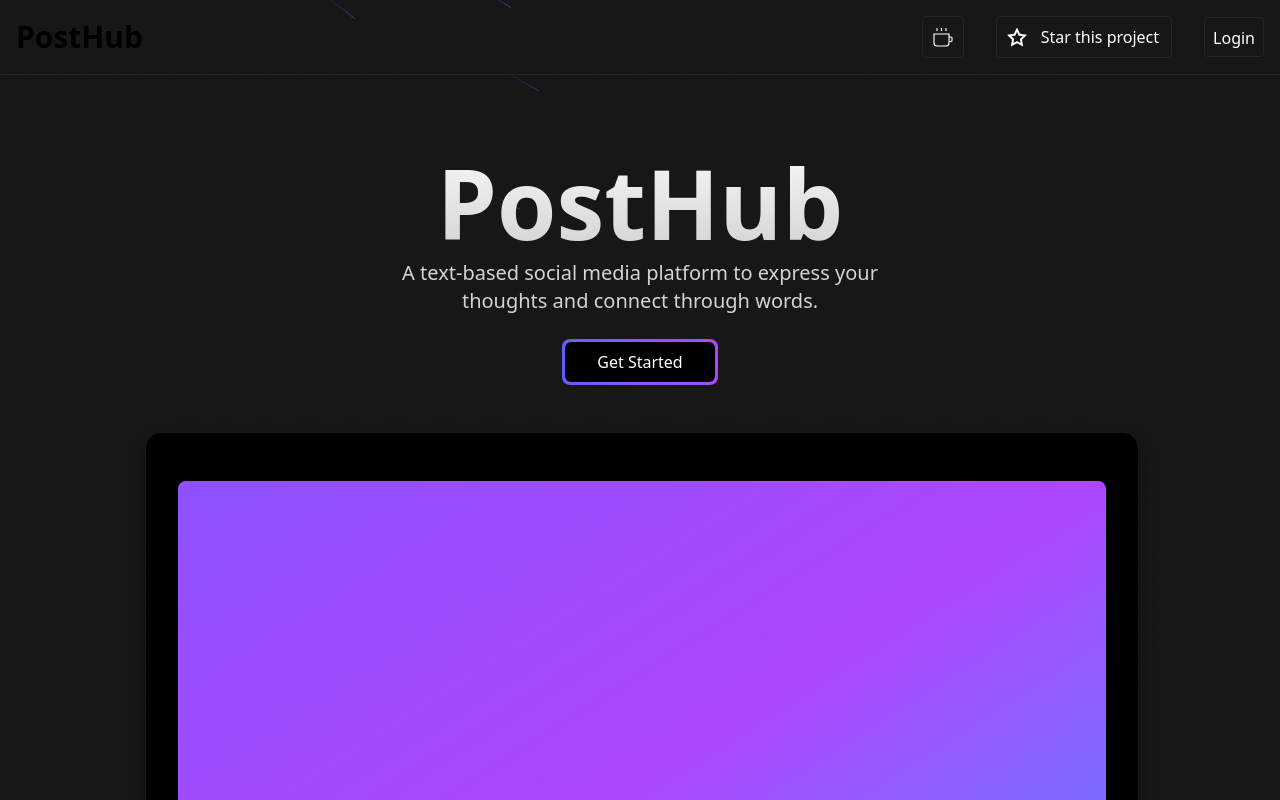
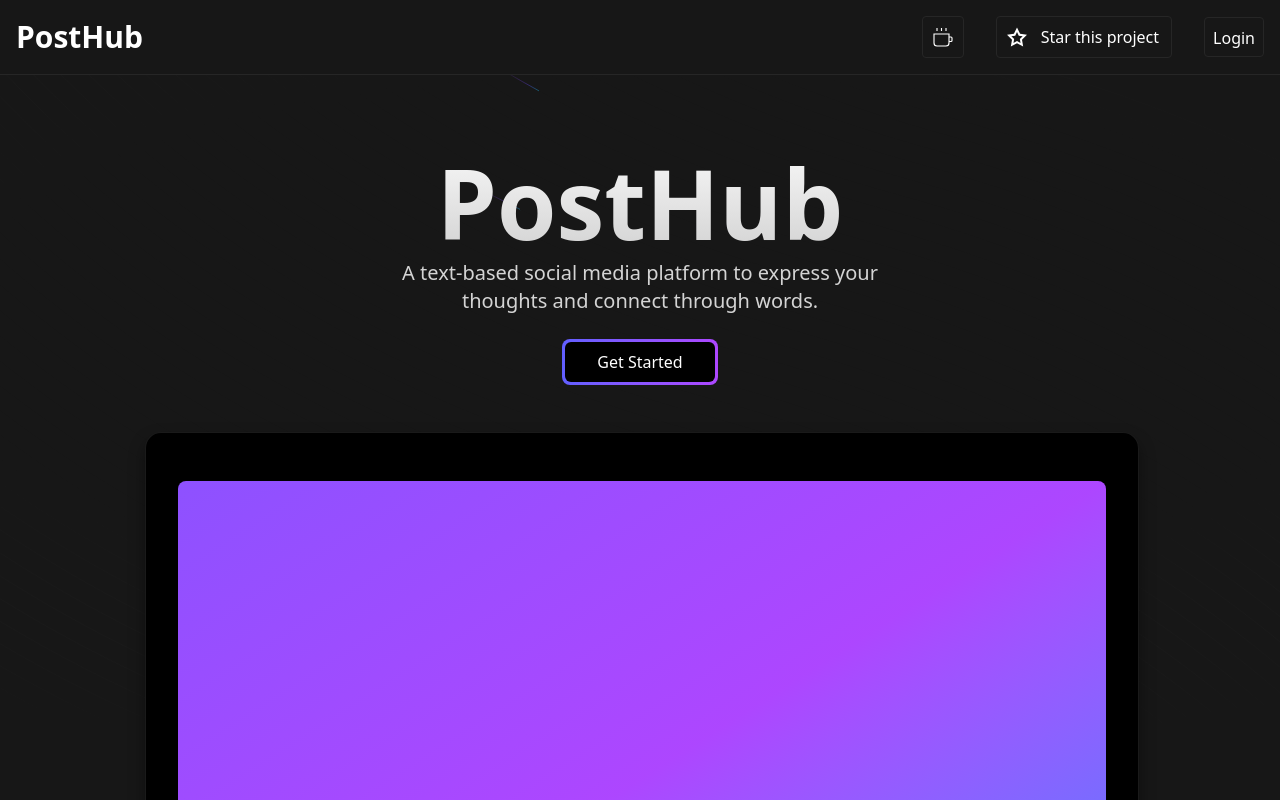
Before and after one commit to ArujGarg/PostHub, a React (Vite) app in the folder frontend/: page /landing in a window 1280 px wide. Shown: the top 800 px of the page. Built offline with nearby package versions, Linux system fonts and the light colour scheme.

Commit message:
fixed navbar issues

```diff
--- a/frontend/components/AnimatedPinDemo.tsx
+++ b/frontend/components/AnimatedPinDemo.tsx
@@ -7,7 +7,7 @@ export function AnimatedPinDemo() {
     <div className="h-[40rem] mt-12 mb-12 w-full flex items-center justify-center ">
       <PinContainer
         title="/https://github.com/ArujGarg"
-        href="https://twitter.com/arujgarg_"
+        href="https://github.com/ArujGarg"
       >
         <div className="flex basis-full flex-col p-4 tracking-tight text-slate-100/50 sm:basis-1/2 w-[60rem] h-[40rem] ">
           <div className="flex flex-1 w-full rounded-lg mt-4 bg-gradient-to-br from-violet-500 via-purple-500 to-blue-500" />
--- a/frontend/components/Navbar.tsx
+++ b/frontend/components/Navbar.tsx
@@ -2,25 +2,25 @@ export const Navbar = () => {
     return <div >
         <nav className="bg-neutral-900 border-b border-neutral-800 ">
         <div className="max-w-screen-xl flex flex-wrap items-center justify-between mx-auto p-4">
-                <span className="self-center text-3xl font-semibold whitespace-nowrap dark:text-white">
+                <span className="self-center text-3xl font-semibold whitespace-nowrap cursor-pointer text-white">
                     PostHub
                 </span>
             <div className="hidden w-full md:block md:w-auto  " id="navbar-default">
                 <ul className="font-medium flex flex-row p-4 md:p-0 mt-4 border rounded-lg bg-neutral-900  md:space-x-8 rtl:space-x-reverse md:mt-0 md:border-0 items-center ">
-                    <div className="border-1 px-2 border-neutral-800 cursor-pointer  hover:bg-gradient-to-r from-indigo-500 to-purple-500 rounded-sm">
+                        <div className="border px-2 border-neutral-800 cursor-pointer hover:bg-gradient-to-r from-indigo-500 to-purple-500 rounded-sm ">
                             <svg className="my-2" width="24px" height="24px" viewBox="0 0 64 64" xmlns="http://www.w3.org/2000/svg" fill="none" stroke="#FFFFFF" strokeWidth={3}>
                             <path d="M8 24h40v24a8 8 0 0 1-8 8H16a8 8 0 0 1-8-8V24z"/><line x1="28" y1="16" x2="28" y2="8"/><line x1="16" y1="16" x2="16" y2="8"/><line x1="40" y1="16" x2="40" y2="8"/>
                             <path d="M48 44h5.42A2.59 2.59 0 0 0 56 41.42v-6.84A2.59 2.59 0 0 0 53.42 32H48"/>
                             </svg>
                         </div>
                         <div>
-                        <div className=" md:border-1  border-neutral-800 flex flex-row items-center rounded-sm  hover:bg-gradient-to-r from-indigo-500 to-purple-500 ">
+                            <div className=" md:border hover:bg-gradient-to-r hover:from-indigo-500 hover:to-purple-500 border-neutral-800 flex flex-row items-center rounded-sm  cursor-pointer">
                                 <svg fill="#FFFFFF" width="24px" height="24px" stroke="FFFFFF" viewBox="-2 -2.5 24 24" strokeWidth={1} xmlns="http://www.w3.org/2000/svg" preserveAspectRatio="xMinYMin" className="jam jam-star ml-2"><path d='M10 13.554l3.517 1.85-.672-3.917 2.846-2.774-3.932-.571L10 4.579 8.241 8.142l-3.932.571 2.846 2.774-.672 3.916L10 13.554zm0 2.26L3.827 19.06l1.179-6.875L.01 7.317l6.902-1.003L10 .06l3.087 6.254 6.902 1.003-4.995 4.868 1.18 6.875L10 15.814z'/></svg>
-                            <a href="#" className="block py-2 px-3 text-gray-900 p-2 text-white  bg-transparent">Star this project</a>
+                                <a href="#" className="block py-2 px-3 text-gray-900 p-2 text-white ">Star this project</a>
                             </div>
                         </div>
-                    <div>
-                        <a href="#" className="block py-2 px-3 h-10 text-gray-900 rounded-sm   hover:bg-gradient-to-r from-indigo-500 to-purple-500  md:border-1 md:p-2 text-white bg-transparent border-neutral-800">Login</a>
+                        <div className="cursor-pointer">
+                            <a href="#" className="block py-2 px-3 h-10 text-gray-900 rounded-sm   hover:bg-gradient-to-r hover:from-indigo-500 hover:to-purple-500  md:border md:p-2 text-white bg-transparent border-neutral-800">Login</a>
                         </div>
                 </ul>
             </div>
--- a/frontend/components/background-beams-demo.tsx
+++ b/frontend/components/background-beams-demo.tsx
@@ -8,26 +8,25 @@ import { Navbar } from "./Navbar"
 export default function BackgroundBeamsDemo() {
   return (
 
-        <div className=" w-full min-h-screen bg-neutral-900 relative flex flex-col items-center antialiased">
-            <div className="w-full">
+        <div className="w-full min-h-screen bg-neutral-900 relative flex flex-col items-center antialiased">
+            <div className="w-full z-10">
                 <Navbar />
             </div>
             <div className="max-w-2xl mx-auto p-4 mt-16">
                 <h1 className="relative z-10 text-lg md:text-8xl  bg-clip-text text-transparent bg-gradient-to-b from-neutral-100 to-neutral-300 text-center font-sans font-bold">
                     PostHub
                 </h1>
-                <p></p>
                 <p className="text-neutral-300 max-w-lg mx-auto my-2 text-xl text-center relative z-10">
-                A text-based social media platform to express your thoughts and connect through words.
+                    A text-based social media platform to express your thoughts and connect through words.
                 </p>
             </div>
             <div >
                 <BackgroundBeams />
             </div>
-            <div>
+            <div className="z-10">
                 <LitButton text="Get Started" />
             </div>
-            <div>
+            <div className="z-10">
                 <AnimatedPinDemo />
             </div>
         </div>
--- a/frontend/src/index.css
+++ b/frontend/src/index.css
@@ -7,7 +7,7 @@ body, html {
 }
 
 body {
-  overflow: hidden;
+  overflow: visible;
 }
 
 html {
```
Lines whose indentation alone changed are shown as unchanged.
